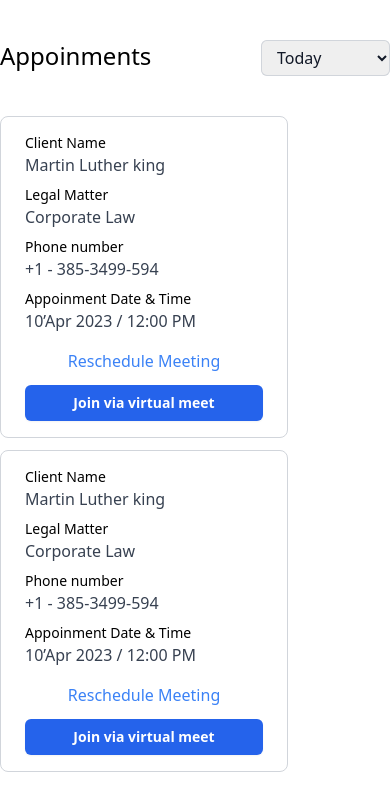
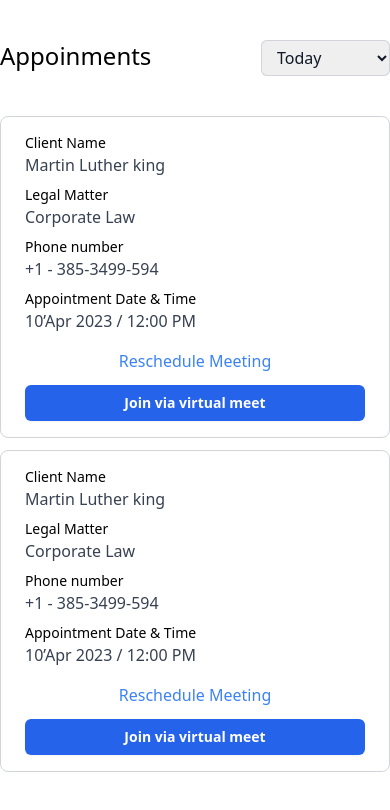
Before and after one commit to Nagarjunl/global-legals-ui, a React (Vite) app: page /appointments in a window 390 px wide. Shown: the top 810 px of the page. Built offline with nearby package versions, Linux system fonts and the light colour scheme.

Commit message:
fixed responsive design

```diff
--- a/src/pages/Appointments.jsx
+++ b/src/pages/Appointments.jsx
@@ -16,7 +16,7 @@ function Appointments() {
         </div>
       </div>
       <div className="flex flex-wrap gap-3">
-        <div className="w-72 bg-white rounded-lg overflow-hidden border border-gray-300">
+        <div className="w-full sm:w-72 bg-white rounded-lg overflow-hidden border border-gray-300">
           <div className="px-6 py-4">
             <h2 className="text-sm">Client Name</h2>
             <p className="text-gray-700 text-base mb-2">Martin Luther king</p>
@@ -26,20 +26,20 @@ function Appointments() {
             <p className="text-gray-700 text-base mb-2">
               +1 - 385-3499-594
             </p>{" "}
-            <h2 className="text-sm">Appoinment Date & Time</h2>
+            <h2 className="text-sm">Appointment Date & Time</h2>
             <p className="text-gray-700 text-base">10’Apr 2023 / 12:00 PM </p>
             <div className="flex flex-col items-center">
               <Link className="mt-4 text-blue-500 ">Reschedule Meeting</Link>
               <button
                 type="button"
-                className=" w-full rounded-md bg-blue-600 px-3 py-2 text-sm font-semibold text-white shadow-sm focus-visible:outline focus-visible:outline-2 focus-visible:outline-offset-2 focus-visible:outline-indigo-600 mt-3"
+                className="w-full rounded-md bg-blue-600 px-3 py-2 text-sm font-semibold text-white shadow-sm focus-visible:outline focus-visible:outline-2 focus-visible:outline-offset-2 focus-visible:outline-indigo-600 mt-3"
               >
-                Join via virtual meet{" "}
+                Join via virtual meet
               </button>
             </div>
           </div>
         </div>
-        <div className="w-72 bg-white rounded-lg overflow-hidden border border-gray-300">
+        <div className="w-full sm:w-72 bg-white rounded-lg overflow-hidden border border-gray-300">
           <div className="px-6 py-4">
             <h2 className="text-sm">Client Name</h2>
             <p className="text-gray-700 text-base mb-2">Martin Luther king</p>
@@ -49,15 +49,15 @@ function Appointments() {
             <p className="text-gray-700 text-base mb-2">
               +1 - 385-3499-594
             </p>{" "}
-            <h2 className="text-sm">Appoinment Date & Time</h2>
+            <h2 className="text-sm">Appointment Date & Time</h2>
             <p className="text-gray-700 text-base">10’Apr 2023 / 12:00 PM </p>
             <div className="flex flex-col items-center">
               <Link className="mt-4 text-blue-500 ">Reschedule Meeting</Link>
               <button
                 type="button"
-                className=" w-full rounded-md bg-blue-600 px-3 py-2 text-sm font-semibold text-white shadow-sm focus-visible:outline focus-visible:outline-2 focus-visible:outline-offset-2 focus-visible:outline-indigo-600 mt-3"
+                className="w-full rounded-md bg-blue-600 px-3 py-2 text-sm font-semibold text-white shadow-sm focus-visible:outline focus-visible:outline-2 focus-visible:outline-offset-2 focus-visible:outline-indigo-600 mt-3"
               >
-                Join via virtual meet{" "}
+                Join via virtual meet
               </button>
             </div>
           </div>
```
